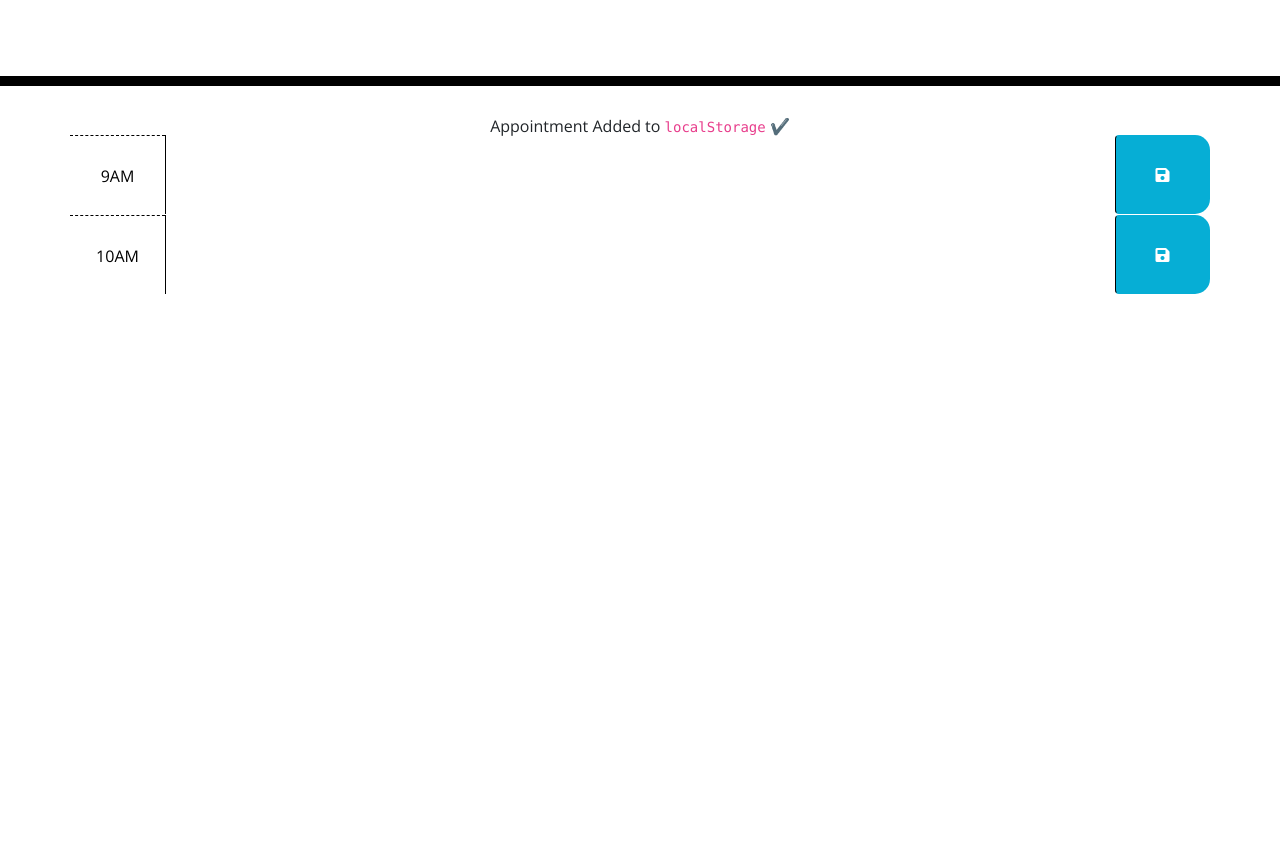
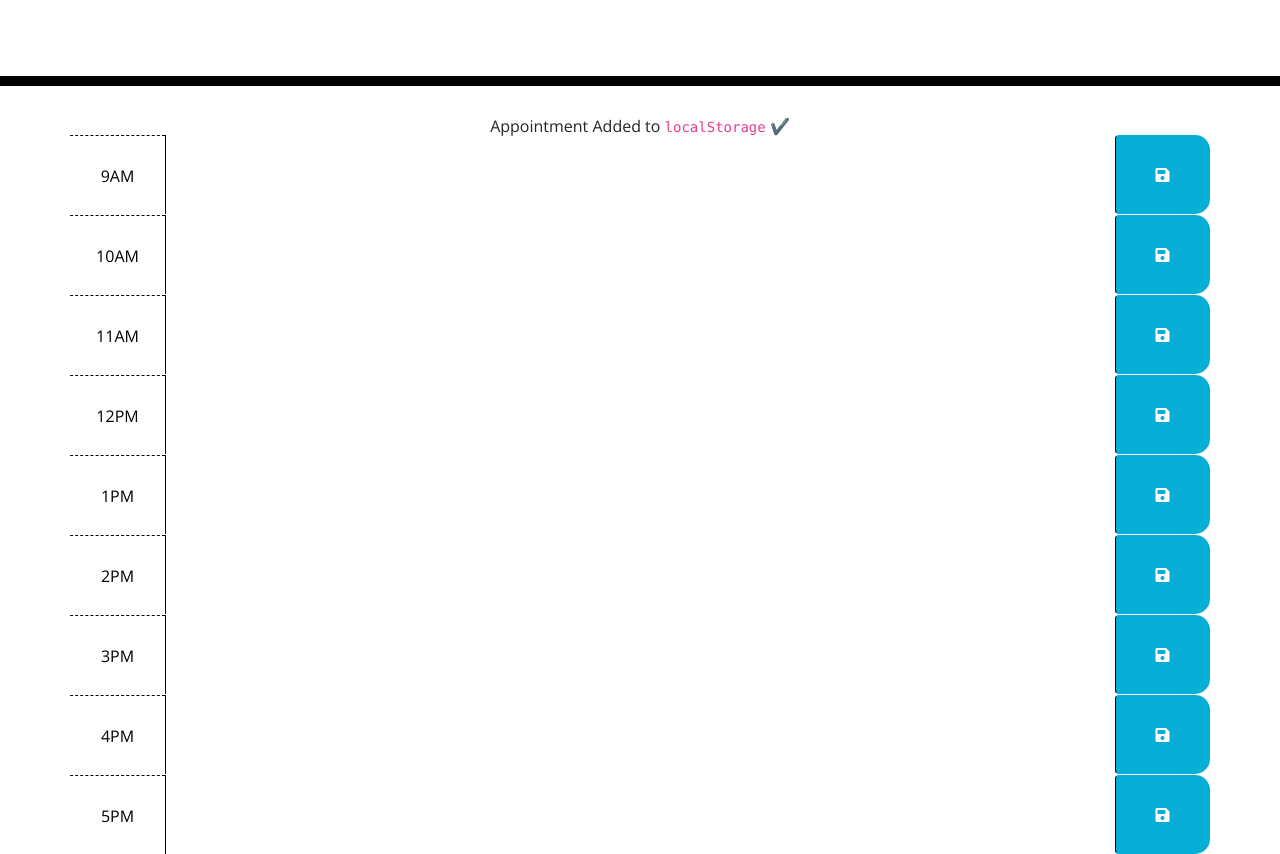
Before and after one commit to colinale/Work-Day-Scheduler, a plain HTML site: page index.html in a window 1280 px wide. Shown: the part 182-1036 px from the top of the page. Before the commit the page ends 800 px from the top, so only its background shows below. Drawn offline with nearby package versions, Linux system fonts and the light colour scheme.

Commit message:
added more times to html

```diff
--- a/index.html
+++ b/index.html
@@ -47,3 +47,66 @@
         </textarea>
         <button class="btn saveBtn col-md-1"><i class="fas fa-save"></i></button>
       </div>
+      <div id="hour-11" class="row time-block">
+        <div class="col-md-1 hour">
+          11AM
+        </div>
+        <textarea class="col-md-10 description">
+        </textarea>
+        <button class="btn saveBtn col-md-1"><i class="fas fa-save"></i></button>
+      </div>
+      <div id="hour-12" class="row time-block">
+        <div class="col-md-1 hour">
+          12PM
+        </div>
+        <textarea class="col-md-10 description">
+        </textarea>
+        <button class="btn saveBtn col-md-1"><i class="fas fa-save"></i></button>
+      </div>
+     <div id="hour-13" class="row time-block">
+        <div class="col-md-1 hour">
+          1PM
+        </div>
+        <textarea class="col-md-10 description">
+        </textarea>
+        <button class="btn saveBtn col-md-1"><i class="fas fa-save"></i></button>
+      </div>
+      <div id="hour-14" class="row time-block">
+        <div class="col-md-1 hour">
+          2PM
+        </div>
+        <textarea class="col-md-10 description">
+        </textarea>
+        <button class="btn saveBtn col-md-1"><i class="fas fa-save"></i></button>
+      </div>
+      <div id="hour-15" class="row time-block">
+       <div class="col-md-1 hour">
+          3PM
+        </div>
+        <textarea class="col-md-10 description">
+        </textarea>
+        <button class="btn saveBtn col-md-1"><i class="fas fa-save"></i></button>
+      </div>
+      <div id="hour-16" class="row time-block">
+        <div class="col-md-1 hour">
+          4PM
+        </div>
+        <textarea class="col-md-10 description">
+        </textarea>
+        <button class="btn saveBtn col-md-1"><i class="fas fa-save"></i></button>
+      </div>
+      <div id="hour-17" class="row time-block">
+        <div class="col-md-1 hour">
+          5PM
+        </div>
+        <textarea class="col-md-10 description">
+        </textarea>
+        <button class="btn saveBtn col-md-1"><i class="fas fa-save"></i></button>
+      </div>
+    </div>
+
+    <script src="https://code.jquery.com/jquery-3.4.1.min.js"></script>
+    <script src="https://cdnjs.cloudflare.com/ajax/libs/moment.js/2.24.0/moment.min.js"></script>
+    <script src="test.js"></script>
+  </body>
+</html>
```
Also changed, not shown: 1 other file.
